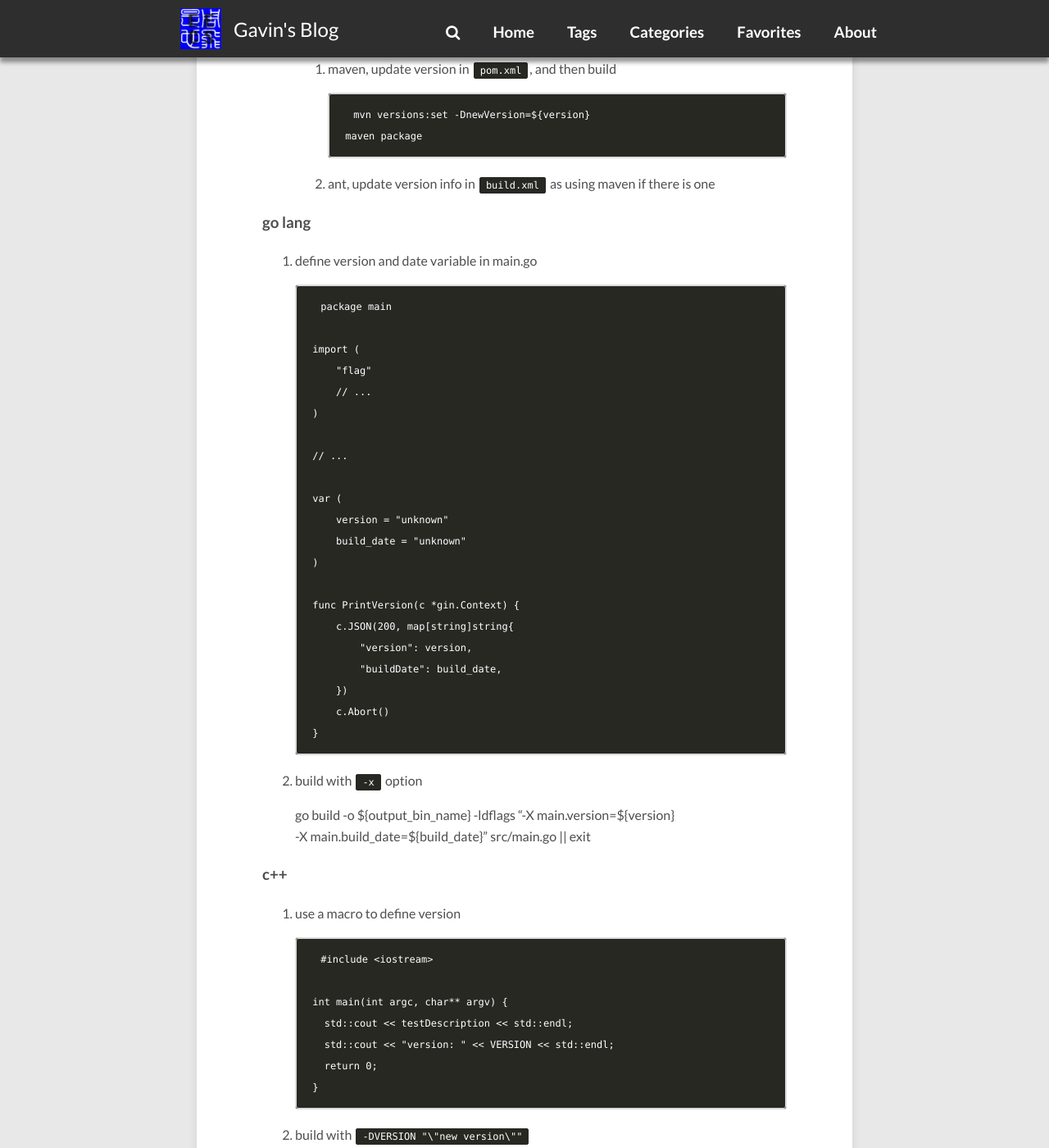
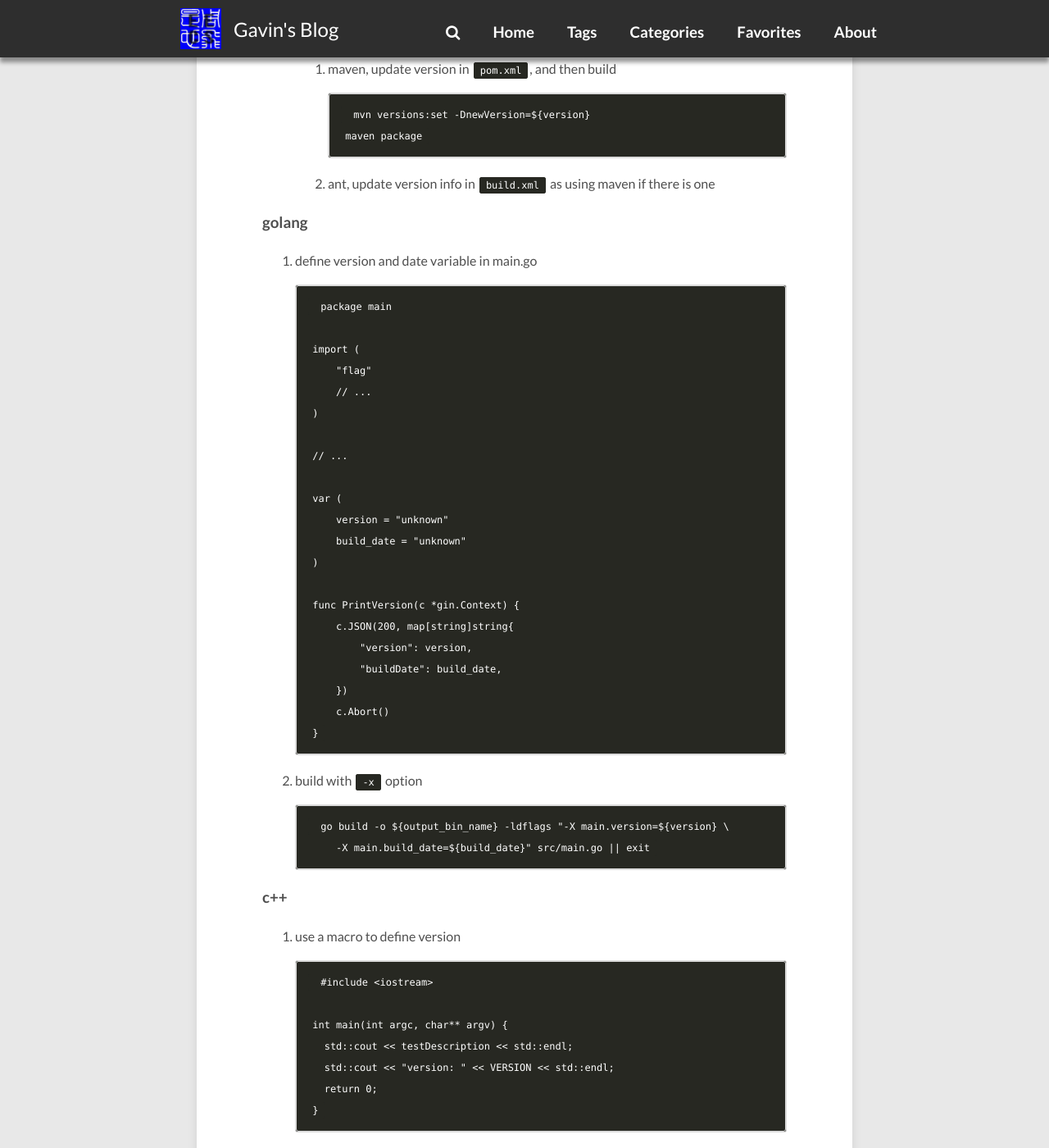
Before and after one commit to gavinchou/gavinchou.github.io, a Jekyll site: the page built from _posts/2016-08-17-build-with-version-injection.md, in a window 1280 px wide and 1400 px high, scrolled down 1591 px. Shown: the whole window at 82% size. Built offline with Jekyll 4.4.1, drawn with Linux system fonts in a browser that asks for light colours; comment, search, counter and statistics services are not loaded.

Commit message:
Fix format

```diff
--- a/_posts/2016-08-17-build-with-version-injection.md
+++ b/_posts/2016-08-17-build-with-version-injection.md
@@ -57,7 +57,7 @@ source file
 
 	2. ant, update version info in `build.xml` as using maven if there is one
 
-### go lang
+### golang
 
 1. define version and date variable in main.go
 
@@ -85,8 +85,8 @@ source file
 
 2. build with `-x` option
 
-	go build -o ${output_bin_name} -ldflags "-X main.version=${version} \
-		-X main.build_date=${build_date}" src/main.go || exit
+		go build -o ${output_bin_name} -ldflags "-X main.version=${version} \
+			-X main.build_date=${build_date}" src/main.go || exit
 
 ### c++
 1. use a macro to define version
```
Also changed, not shown: _posts/2016-07-16-terminal-shortcut-and-function-keys.md (+2 -1 lines).
